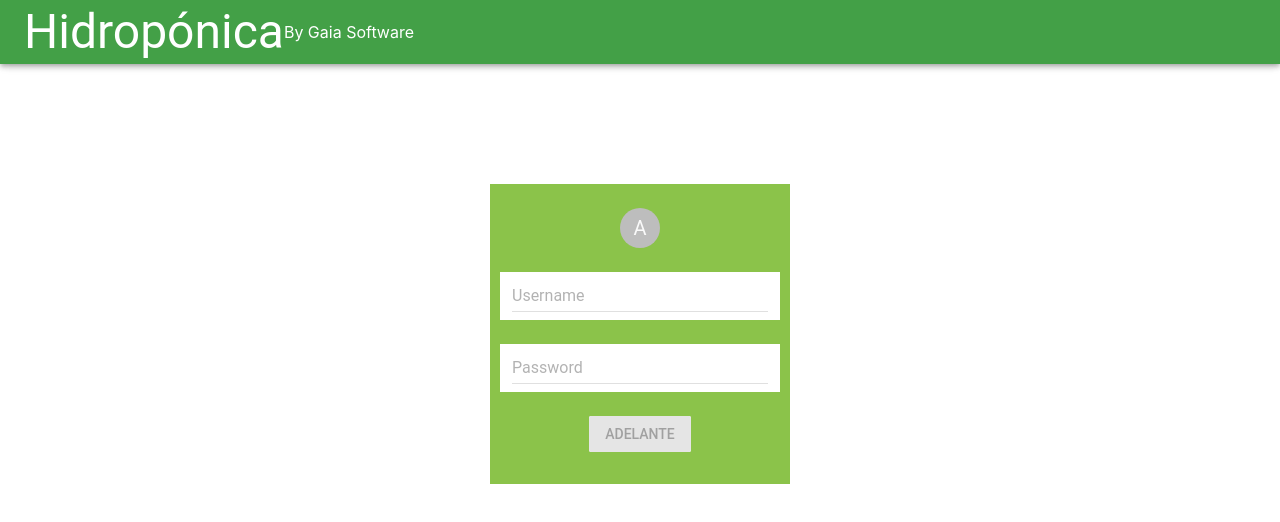
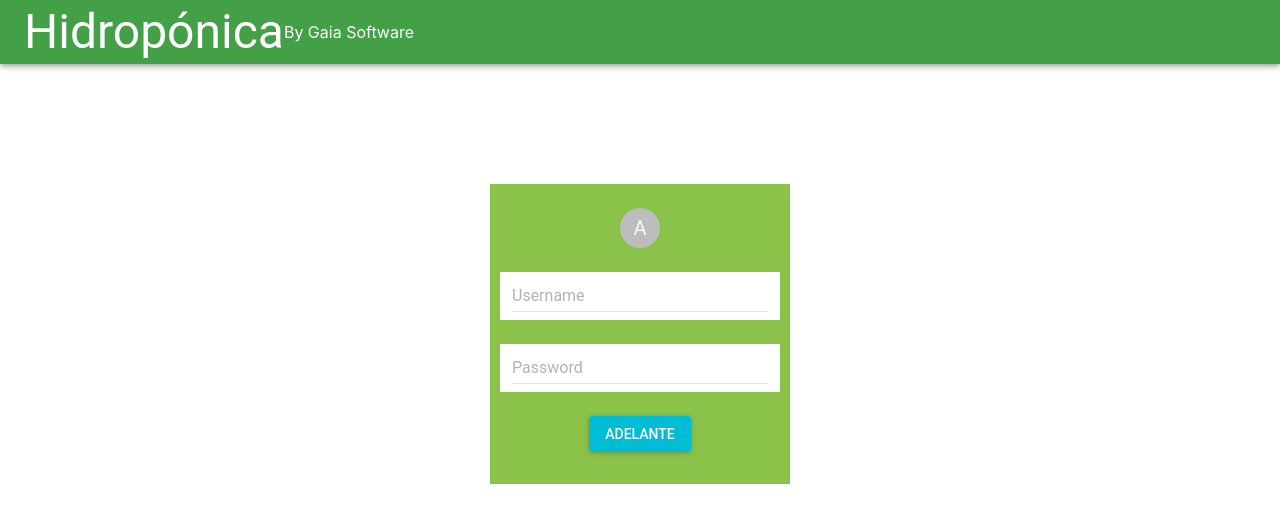
Before and after one commit to bodoque-it/hidroponica-web, a React (Create React App) app: page /login in a window 1280 px wide. Shown: the top 522 px of the page. Built offline with nearby package versions, Linux system fonts and the light colour scheme.

Commit message:
arregla login <- redireccionamiento

```diff
--- a/src/Components/Login/index.js
+++ b/src/Components/Login/index.js
@@ -1,5 +1,6 @@
 import React, { Component } from 'react';
 import Page from './page';
+import { BrowserRouter, Route, Redirect, Switch } from 'react-router-dom';
 
 class Login extends Component {
     constructor(props) {
@@ -15,7 +16,9 @@ class Login extends Component {
     }
 
     validateForm() {
-        return this.state.username==="Admin" && this.state.password==="Admin";
+        if(this.state.username==="Admin" && this.state.password==="Admin"){
+        	this.props.history.push("/dashboard");
+        }
     }
 
     handleChange = input => e => {
--- a/src/Components/Login/page.js
+++ b/src/Components/Login/page.js
@@ -2,7 +2,7 @@ import React, { Component } from 'react';
 import MuiThemeProvider from 'material-ui/styles/MuiThemeProvider';
 import AppBar from '@material-ui/core/AppBar';
 import TextField from 'material-ui/TextField';
-import RaisedButton from 'material-ui/RaisedButton';
+import Button from 'material-ui/RaisedButton';
 import Box from '@material-ui/core/Box';
 import Avatar from '@material-ui/core/Avatar';
 import GridList from 'material-ui/GridList';
@@ -63,11 +63,10 @@ function Page(props) {
                         />
                         </Box>
                         <br/>
-                        <RaisedButton
-                        onClick=""
+                        <Button
+                        	onClick={validateForm}
                             primary={true}
                             label="Adelante"
-                            disabled={!validateForm()}
                         />
                         <br/>
                     </Box>
```
